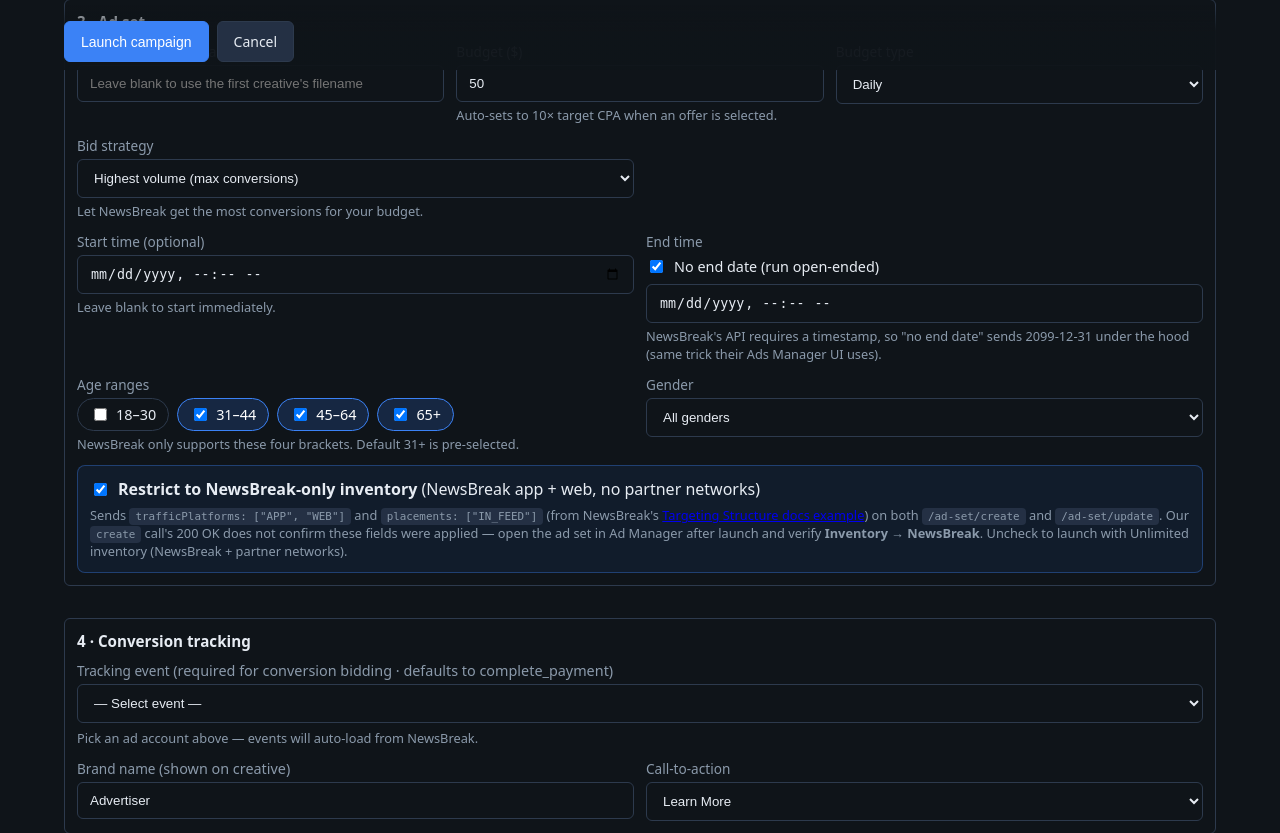
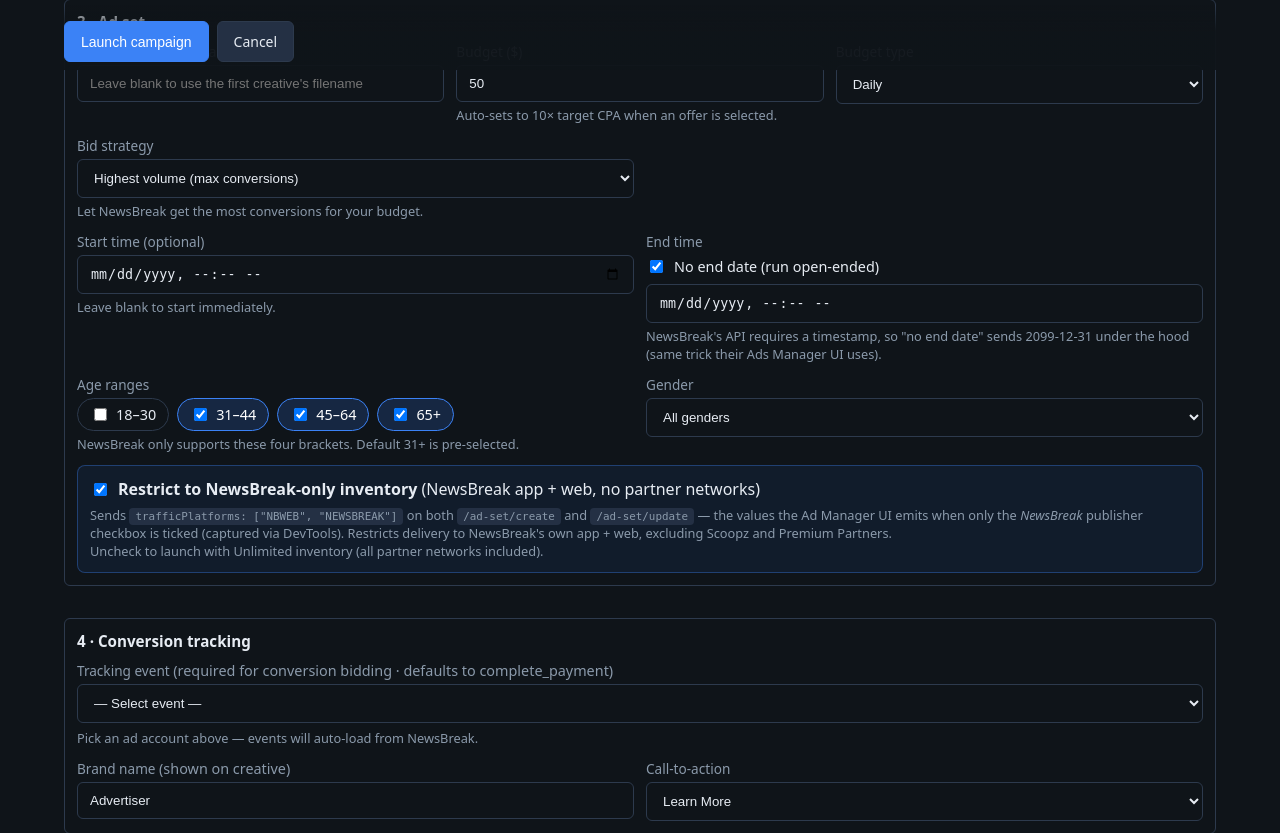
Before and after one commit to pragdigi/newsbreakmaster, a Flask app: template templates/launch.html in a window 1280 px wide. Shown: the part 730-1563 px from the top of the page. Run offline with Flask 3, Linux system fonts and the light colour scheme; the template is opened without the code that fills it, so the values that code supplies are empty.

Commit message:
Use DevTools-verified trafficPlatforms values for NewsBreak-only
The UI Placements section has two orthogonal axes:

1. Publisher (checkboxes): Unlimited / NewsBreak / Scoopz / Premium
   Partners. "NewsBreak only" = tick the NewsBreak checkbox.
2. Ad format (shown inside the publisher card): Native / Interstitial /
   Video Feed / Web Native.

`placements: ["IN_FEED"]` from the Targeting-Structure doc example is
the *ad format* axis, not the publisher axis — sending it would just
restrict to in-feed native ads, not exclude partner networks.

The DevTools capture (earlier in this session) showed what the Ad
Manager UI actually emits when "NewsBreak" publisher is ticked:

  trafficPlatforms: ["NBWEB", "NEWSBREAK"]

Revert app.py to send these values, drop placements from the
inventory-related payload, and keep the /ad-set/update fallback +
structured logging so we can verify from Render logs whether either
endpoint honours the field.

Made-with: Cursor

```diff
--- a/app.py
+++ b/app.py
@@ -394,21 +394,18 @@ def launch():
     ad_set_base["_brand_name"] = (request.form.get("brand_name") or "Advertiser").strip() or "Advertiser"
     ad_set_base["_cta"] = (request.form.get("cta") or "Learn More").strip() or "Learn More"
 
-    # Inventory (NewsBreak-only vs Unlimited). Two undocumented-but-shown-in-
-    # examples fields control this:
-    #   - trafficPlatforms: ["APP", "WEB"]  (device: mobile app + web)
-    #   - placements:       ["IN_FEED"]     (placement: in-feed native, excludes partner networks)
-    # Source: NewsBreak's Targeting-Structure docs example payload
-    # (/hc/en-us/articles/40566604502797).
-    # The public /ad-set/create endpoint accepts both with HTTP 200 but
-    # silently strips them from the stored entity (verified via Render
-    # logs 2026-04-17 — same payload, same response, inventory still
-    # "Unlimited"). bulk_launcher retries via /ad-set/update after create
-    # in case the update endpoint is more permissive.
+    # Inventory (NewsBreak-only vs Unlimited). The Nova Ad Manager UI has
+    # publisher checkboxes: NewsBreak / Scoopz / Premium Partners / Unlimited.
+    # When "NewsBreak" is checked, DevTools shows the internal request
+    # sends `trafficPlatforms: ["NBWEB", "NEWSBREAK"]` (the NewsBreak
+    # publisher across its web + app surfaces). This is the PUBLISHER
+    # filter — it's orthogonal to `placements` which controls ad format
+    # (IN_FEED / INTERSTITIAL / VIDEO / WEB_NATIVE), not publisher.
+    # bulk_launcher retries via /ad-set/update after create since
+    # /ad-set/create may silently drop undocumented fields.
     nb_only = (request.form.get("nb_only_inventory") or "").strip().lower() in {"1", "on", "true", "yes"}
     if nb_only:
-        ad_set_base["trafficPlatforms"] = ["APP", "WEB"]
-        ad_set_base["placements"] = ["IN_FEED"]
+        ad_set_base["trafficPlatforms"] = ["NBWEB", "NEWSBREAK"]
 
     ad_set_base = {k: v for k, v in ad_set_base.items() if v is not None}
 
--- a/templates/launch.html
+++ b/templates/launch.html
@@ -215,11 +215,11 @@
         <span><strong>Restrict to NewsBreak-only inventory</strong> (NewsBreak app + web, no partner networks)</span>
       </label>
       <div class="nb-hint" style="margin-top:6px;">
-        Sends <code>trafficPlatforms: ["APP", "WEB"]</code> and <code>placements: ["IN_FEED"]</code>
-        (from NewsBreak's <a href="https://advertising-api.newsbreak.com/hc/en-us/articles/40566604502797-Targeting-Structure" target="_blank" rel="noopener">Targeting Structure docs example</a>)
-        on both <code>/ad-set/create</code> and <code>/ad-set/update</code>. Our <code>create</code> call's 200 OK does not
-        confirm these fields were applied — open the ad set in Ad Manager after launch and verify <strong>Inventory → NewsBreak</strong>.
-        Uncheck to launch with Unlimited inventory (NewsBreak + partner networks).
+        Sends <code>trafficPlatforms: ["NBWEB", "NEWSBREAK"]</code> on both <code>/ad-set/create</code> and
+        <code>/ad-set/update</code> — the values the Ad Manager UI emits when only the <em>NewsBreak</em>
+        publisher checkbox is ticked (captured via DevTools). Restricts delivery to NewsBreak's own
+        app + web, excluding Scoopz and Premium Partners.
+        <br>Uncheck to launch with Unlimited inventory (all partner networks included).
       </div>
     </div>
   </div>
```
Also changed, not shown: bulk_launcher.py (+6 -7 lines).
